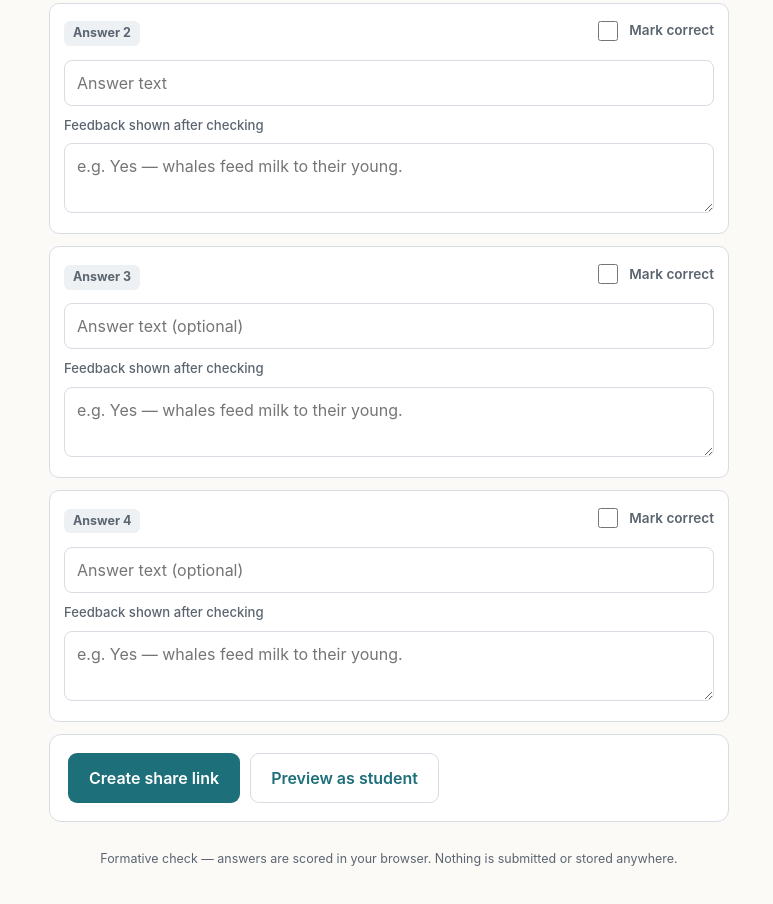
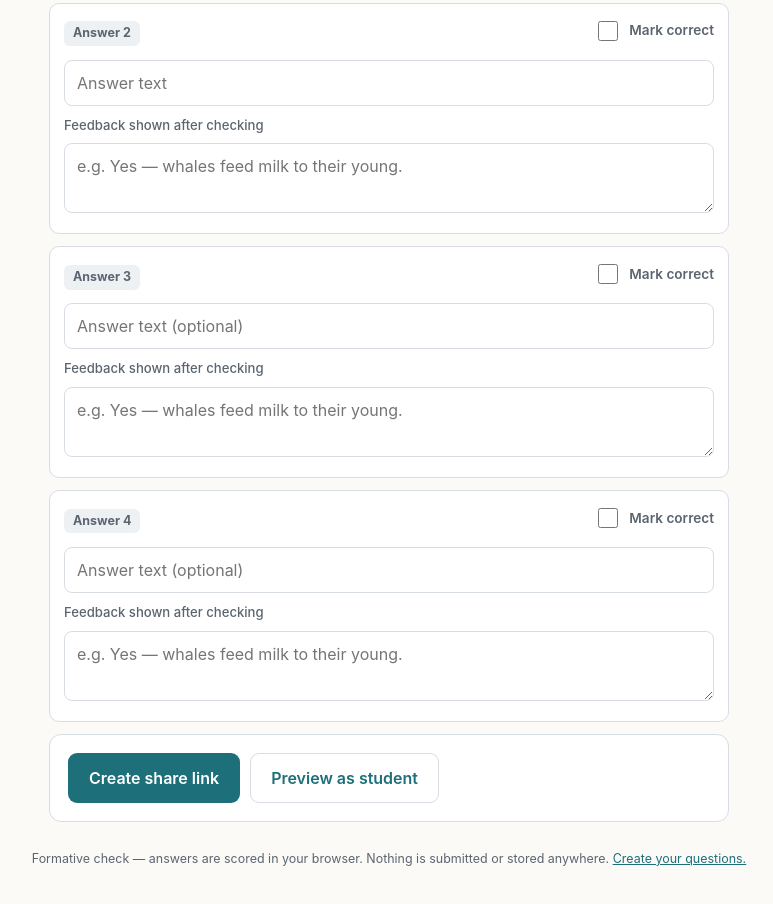
Before and after one commit to trbaker/question_widget, a plain HTML site: page index.html in a window 1280 px wide. Shown: the part 554-1458 px from the top of the page, without its empty margins (251-1024 px from the left). Drawn offline with Linux system fonts and the light colour scheme.

Commit message:
Update index.html

```diff
--- a/index.html
+++ b/index.html
@@ -120,7 +120,7 @@
 </head>
 <body>
 <div class="wrap" id="app"></div>
-<footer>Formative check — answers are scored in your browser. Nothing is submitted or stored anywhere.</footer>
+<footer>Formative check — answers are scored in your browser. Nothing is submitted or stored anywhere. <a href="https://trbaker.github.io/question_widget/">Create your questions.</a></footer>
 
 <script>
 /* ---------- encode / decode (URL-safe, Unicode-safe) ---------- */
```
